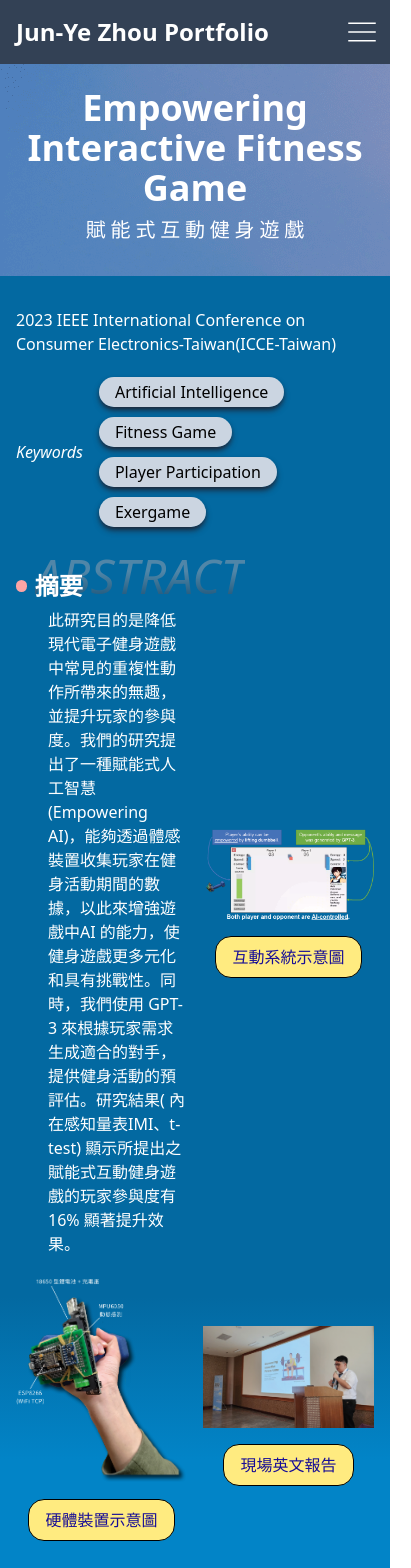
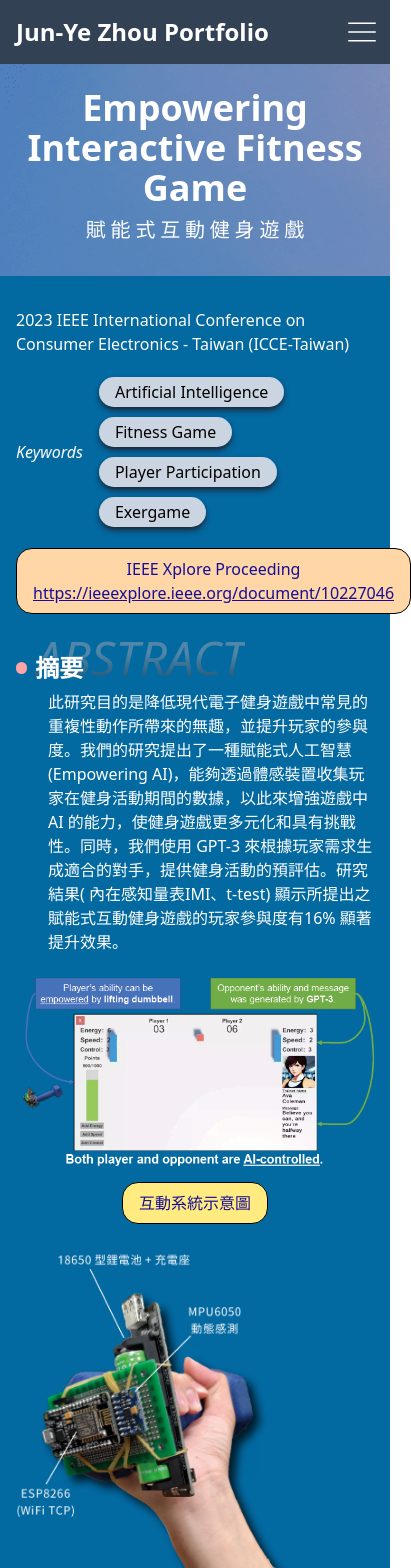
Before and after one commit to MAPLELEAF3659/portfolio, a Nuxt app: page /projects/empowering_interactive_fitness_game in a window 390 px wide. Shown: the top 1568 px of the page, 411 px wide, since content can reach past the window. Built offline with nearby package versions, Linux system fonts and the light colour scheme.

Commit message:
Add link box

```diff
--- a/assets/css/tailwind.css
+++ b/assets/css/tailwind.css
@@ -47,7 +47,7 @@
   .bg-color-img-caption{
     background: #FFEB80;
   }
-  .bg-color-link-caption{
+  .bg-color-link-box{
     background: #FFD6A6;
   }
 }
--- /dev/null
+++ b/components/boxLink.vue
@@ -0,0 +1,18 @@
+<template>
+    <div class="box-link bg-color-link-box border-black border rounded-2xl px-4 py-2 mx-auto flex flex-col">
+        <span class="text-caption">{{ caption }}</span>
+        <a :href="url" class="text-caption underline">{{ url }}</a>
+    </div>
+</template>
+<script setup lang="ts">
+defineProps({
+    caption: {
+        type: String,
+        default: ""
+    },
+    url: {
+        type: String,
+        default: ""
+    }
+})
+</script>
--- a/pages/projects/empowering_interactive_fitness_game.vue
+++ b/pages/projects/empowering_interactive_fitness_game.vue
@@ -2,22 +2,23 @@
 <template>
     <div class="project-detail">
         <SectSubHeader title="Empowering Interactive Fitness Game" title-alt="賦能式互動健身遊戲" />
-        <div class="container mx-auto py-8 sm:py-16">
+        <div class="container mx-auto py-8 sm:py-12">
             <div class="grid grid-cols-2 gap-4 items-center mx-4 lg:mx-32 xl:mx-64">
-                <CompDesc desc="2023 IEEE International Conference on Consumer Electronics-Taiwan(ICCE-Taiwan)"
+                <CompDesc desc="2023 IEEE International Conference on Consumer Electronics - Taiwan (ICCE-Taiwan)"
                     class="col-span-2 mx-auto" />
                 <CompKeywords title="Keywords"
                     :keywords="['Artificial Intelligence', 'Fitness Game', 'Player Participation', 'Exergame']"
                     class="col-span-2 mx-auto" />
+                <BoxLink caption="IEEE Xplore Proceeding" url="https://ieeexplore.ieee.org/document/10227046" class="col-span-2"/>
                 <CompTitleWithDesc title="摘要" title-bg="ABSTRACT"
                     desc="此研究目的是降低現代電子健身遊戲中常見的重複性動作所帶來的無趣，並提升玩家的參與度。我們的研究提出了一種賦能式人工智慧(Empowering AI)，能夠透過體感裝置收集玩家在健身活動期間的數據，以此來增強遊戲中AI 的能力，使健身遊戲更多元化和具有挑戰性。同時，我們使用 GPT-3 來根據玩家需求生成適合的對手，提供健身活動的預評估。研究結果( 內在感知量表IMI、t-test) 顯示所提出之賦能式互動健身遊戲的玩家參與度有16% 顯著提升效果。"
-                    class="col-span-1" />
+                    class="col-span-2 md:col-span-1" />
                 <CompImgWithCaption img-url="/images/projects/empowering_interactive_fitness_game/preview.png"
-                    caption="互動系統示意圖" class="col-span-1" />
+                    caption="互動系統示意圖" class="col-span-2 md:col-span-1" />
                 <CompImgWithCaption img-url="/images/projects/empowering_interactive_fitness_game/hardware.png"
-                    caption="硬體裝置示意圖" class="col-span-1" />
+                    caption="硬體裝置示意圖" class="col-span-2 md:col-span-1" />
                 <CompImgWithCaption img-url="/images/projects/empowering_interactive_fitness_game/oral_presentation.png"
-                    caption="現場英文報告" class="col-span-1" />
+                    caption="現場英文報告" class="col-span-2 md:col-span-1" />
             </div>
         </div>
     </div>
@@ -29,4 +30,5 @@ import CompDesc from '~/components/compDesc.vue';
 import CompKeywords from '~/components/projects/compKeywords.vue';
 import CompTitleWithDesc from '~/components/compTitleWithDesc.vue';
 import CompImgWithCaption from '~/components/compImgWithCaption.vue';
+import BoxLink from '~/components/boxLink.vue';
 </script>
```
